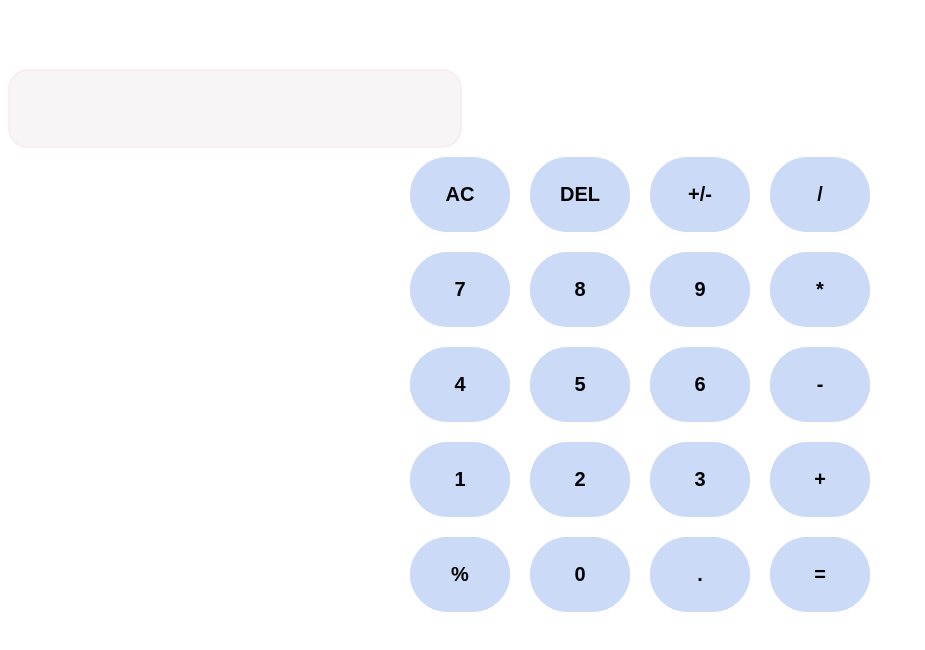
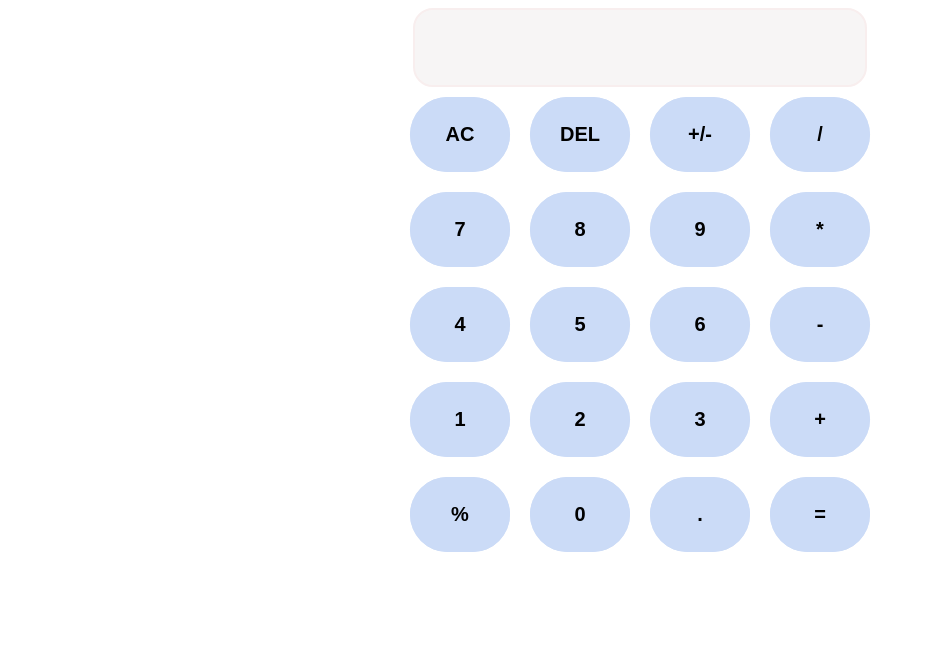
Before and after one commit to JnapikaPilli/Calculator, a plain HTML site: page index.html in a window 1280 px wide. Shown: the whole page, without its empty margins (0-925 px from the left). Drawn offline with Linux system fonts and the light colour scheme.

Commit message:
third commit

```diff
--- a/styles.css
+++ b/styles.css
@@ -1,6 +1,9 @@
- .container{
+
+.container{
     width:100%;
-    transform: translateY(60px);
+    display:flex;
+    flex-direction: column;
+    align-items: center;
 }
 .line{
     display:flex;
@@ -32,22 +35,18 @@
     border-radius:45px;
 }
 #result{
-    /* overflow-x: auto; */
+    overflow-x: auto;
     overflow: hidden;
     white-space: nowrap;
-    text-overflow: ellipsis;
-    transform:translateY(1px);
     display:flex;
     justify-content: center;
     align-items: center;
     height:75px;
     width:450px;
-    /* margin-left:110px;  */
     background: rgb(247, 245, 245);
     border:2px solid rgb(248, 238, 238);
     border-radius: 20px;
     font-size: 30px;
-    align-content: center;
 }
 .but:hover {
     background-color: #a3bff2;
```
Also changed, not shown: structure.html (line endings or trailing spaces).
